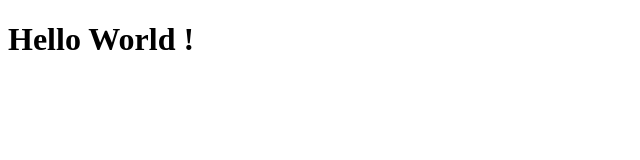
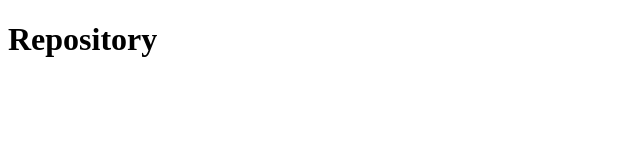
Before and after one commit to fabricioig863/github_explorer, a React (Create React App) app: page /repository in a window 1280 px wide. Shown: the top 160 px of the page, without its empty margins (0-640 px from the left). Built offline with nearby package versions, Linux system fonts and the light colour scheme.

Commit message:
Criando rotas da aplicação

```diff
--- a/package.json
+++ b/package.json
@@ -12,6 +12,7 @@
     "@types/react-dom": "^17.0.0",
     "react": "^17.0.1",
     "react-dom": "^17.0.1",
+    "react-router-dom": "^5.2.0",
     "react-scripts": "4.0.2",
     "typescript": "^4.1.2",
     "web-vitals": "^1.0.1"
@@ -35,6 +36,7 @@
     ]
   },
   "devDependencies": {
+    "@types/react-router-dom": "^5.1.7",
     "@typescript-eslint/eslint-plugin": "^4.15.0",
     "@typescript-eslint/parser": "^4.15.0",
     "eslint": "^7.20.0",
--- a/src/App.tsx
+++ b/src/App.tsx
@@ -1,7 +1,12 @@
 import React from 'react';
+import { BrowserRouter } from 'react-router-dom';
 
-function App() {
-  return <h1>Hello World !</h1>;
-}
+import Routes from './routes';
+
+const App: React.FC = () => (
+  <BrowserRouter>
+    <Routes />
+  </BrowserRouter>
+);
 
 export default App;
--- /dev/null
+++ b/src/pages/Dashboard/index.tsx
@@ -0,0 +1,7 @@
+import React from 'react';
+
+const Dashboard: React.FC = () => {
+  return <h1>Dashboard</h1>;
+};
+
+export default Dashboard;
--- /dev/null
+++ b/src/pages/Repository/index.tsx
@@ -0,0 +1,7 @@
+import React from 'react';
+
+const Repository: React.FC = () => {
+  return <h1>Repository</h1>;
+};
+
+export default Repository;
--- /dev/null
+++ b/src/routes/index.tsx
@@ -0,0 +1,14 @@
+import React from 'react';
+import { Switch, Route } from 'react-router-dom';
+
+import Dashboard from '../pages/Dashboard';
+import Repository from '../pages/Repository';
+
+const Routes: React.FC = () => (
+  <Switch>
+    <Route path="/" exact component={Dashboard} />
+    <Route path="/repository" component={Repository} />
+  </Switch>
+);
+
+export default Routes;
```
Also changed, not shown: 1 other file (tests, documents, lock files or other folders).
